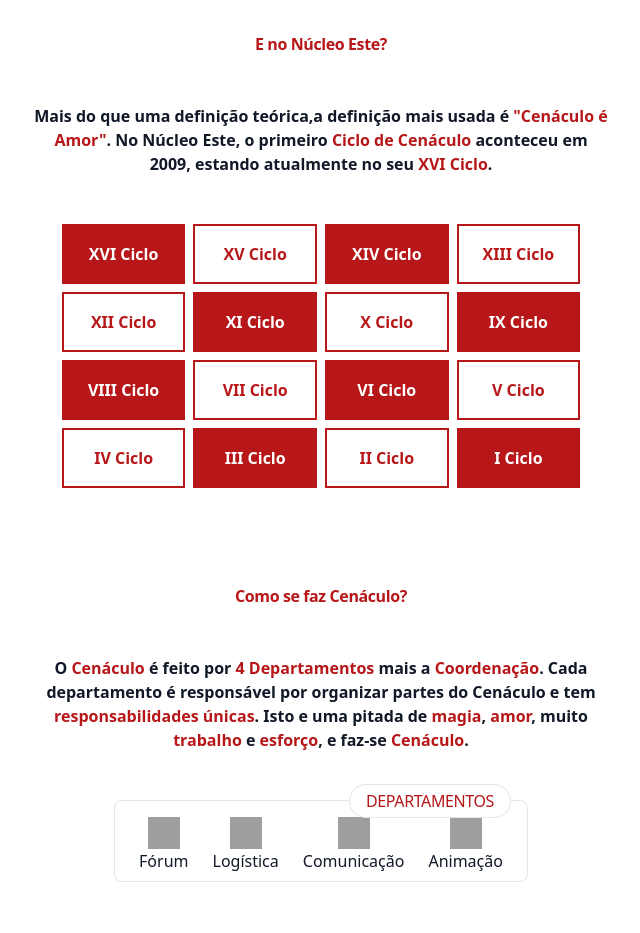
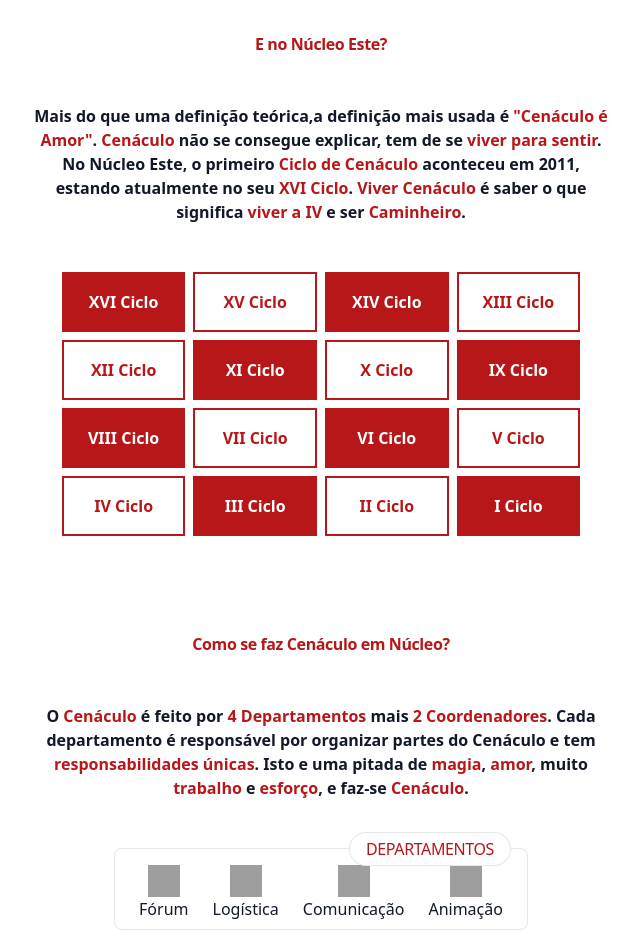
Before and after one commit to Cenaculo-Nucleo-Este/CenaculoNucleoEste.github.io, an Astro site: page /CenaculoNucleoEste.github.io/ in a window 1280 px wide. Shown: the part 1320-2253 px from the top of the page, without its empty margins (319-959 px from the left). Built offline with nearby package versions, Linux system fonts and the light colour scheme; Astro itself is replaced by a stand-in of ours; grey boxes are pictures that could not be loaded; what tailwindcss-fluid-type would draw is missing.

Commit message:
finish texts

```diff
--- a/public/clas.json
+++ b/public/clas.json
@@ -145,7 +145,7 @@
       "name": "Clã 88 S.Paulo",
       "agrupamento": "873 Urrô 🤘🏻",
       "description": null,
-      "image": null,
+      "image": "clas/urro.jpeg",
       "instagram": "https://www.instagram.com/cla_88_urro",
       "facebook": null,
       "email": "geral.873@escutismo.pt",
--- a/src/components/como.astro
+++ b/src/components/como.astro
@@ -27,9 +27,9 @@ const departamentos: Array<CompatibilityItem> = [
 ];
 ---
 
-<ContentSection title="Como se faz Cenáculo?" id="como">
+<ContentSection title="Como se faz Cenáculo em Núcleo?" id="como">
   <Fragment slot="lead">
-    O <span class="text-primary">Cenáculo</span> é feito por <span class="text-primary">4 Departamentos</span> mais a <span class="text-primary">Coordenação</span>.
+    O <span class="text-primary">Cenáculo</span> é feito por <span class="text-primary">4 Departamentos</span> mais <span class="text-primary">2 Coordenadores</span>.
     Cada departamento é responsável por organizar partes do Cenáculo e tem <span class="text-primary">responsabilidades únicas</span>.
     Isto e uma pitada de <span class="text-primary">magia</span>, <span class="text-primary">amor</span>, muito <span class="text-primary">trabalho</span> e <span class="text-primary">esforço</span>,
     e faz-se <span class="text-primary">Cenáculo</span>.
--- a/src/components/este.astro
+++ b/src/components/este.astro
@@ -5,8 +5,12 @@ import ContentSection from "~/components/content-section.astro";
 <ContentSection title="E no Núcleo Este?" id="objetivos">
   <Fragment slot="lead">
     Mais do que uma definição teórica,a definição mais usada é <span class="text-primary"> "Cenáculo é Amor"</span>.
-    No Núcleo Este, o primeiro <span class="text-primary">Ciclo de Cenáculo</span> aconteceu em 2009, estando atualmente
+    <span class="text-primary">Cenáculo</span> não se consegue explicar, tem de se <span class="text-primary">viver para sentir</span>.
+    <br />
+    No Núcleo Este, o primeiro <span class="text-primary">Ciclo de Cenáculo</span> aconteceu em 2011, estando atualmente
     no seu <span class="text-primary">XVI Ciclo</span>.
+    <span class="text-primary">Viver Cenáculo</span> é saber o que significa <span class="text-primary">viver a IV </span> e
+    ser <span class="text-primary">Caminheiro</span>.
   </Fragment>
   <div class="grid grid-cols-4 md:grid-cols-4 gap-2">
     <a
--- a/src/pages/departamentos.astro
+++ b/src/pages/departamentos.astro
@@ -16,7 +16,7 @@ import Coordenacao from "~/components/coordenacao.astro";
     <ContentSection title="Departamentos" id="departamentos">
       <Fragment slot="lead">
         O <span class="text-primary font-bold">Cenáculo</span> é composto por
-        <span class="text-primary font-bold">4 departamentos</span>,
+        <span class="text-primary font-bold">5 departamentos</span>,
         todos são <span class="text-primary font-bold">especiais e mágicos</span>
         e, cada um na sua uma maneira única, representa uma
         <span class="text-primary font-bold">peça fundamental</span>
--- a/src/pages/ep.astro
+++ b/src/pages/ep.astro
@@ -20,6 +20,8 @@ import ricVit from "../../public/ric-vit.jpeg"
         <span class="text-primary"> o fogo do servYr</span>, se queres
         <span class="text-primary"> deixar uma marca</span>, então
         <span class="text-primary"> arrisca, e junta-te a nós</span>.
+        <br />
+        Estás pronto para alcançar a tua <span class="text-primary">metamorfose</span>?
       </Fragment>
       <div class="">
         <a
```
Also changed, not shown: public/clas/urro.jpeg (added), public/favicon.svg (deleted), public/map-marker-active.svg (deleted), public/map-marker.svg (deleted), public/regras.jpg (deleted), public/regras.png (deleted).
